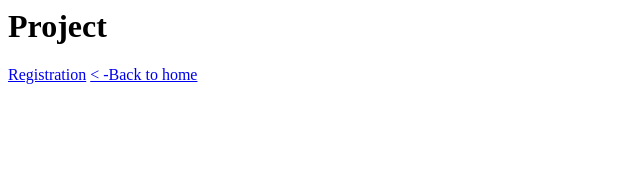
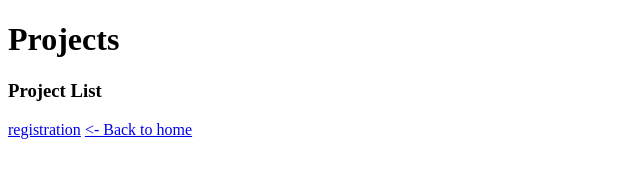
Before and after one commit to Vennelaganditi/web-201, a plain HTML site: page project.html in a window 1280 px wide. Shown: the whole page, without its empty margins (0-640 px from the left). Drawn offline with Linux system fonts and the light colour scheme.

Commit message:
Update project.html

```diff
--- a/project.html
+++ b/project.html
@@ -1,9 +1,14 @@
-
+<!-- project.html -->
+<!DOCTYPE html>
 <html>
-    <body>
-        <h1>Project</h1>
-
-    <a href="./registration">Registration</a>
-    <a href="/">&lt; -Back to home</a>
+<head>
+   <meta charset="UTF-8">
+   <title>My Project</title>
+</head>
+<body>
+   <h1>Projects</h1>
+   <h3>Project List</h3>
+   <a href="registration.html">registration</a>
+   <a href="/">&lt;- Back to home</a>
 </body>
 </html>
```
